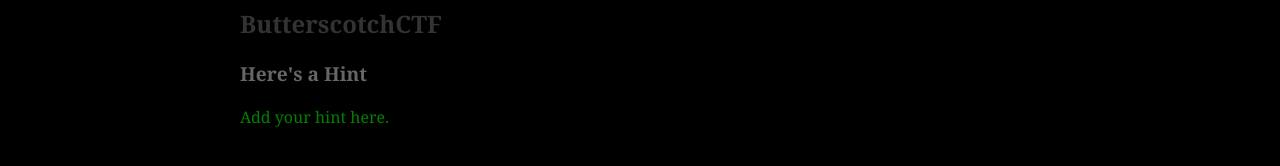
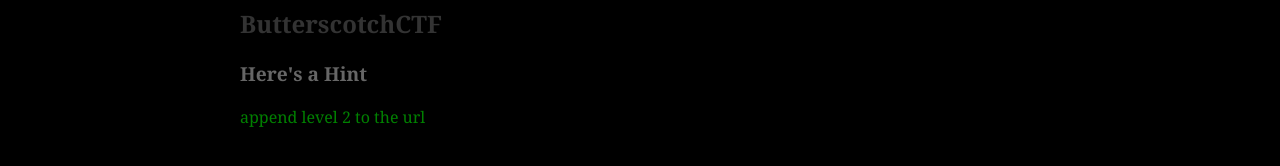
Before and after one commit to butterscotchctf/butterscotchctf.github.io, a Jekyll site: the page index.html, which Jekyll copies as it is, in a window 1280 px wide. Shown: the part 159-325 px from the top of the page. Built offline with Jekyll 4.4.1, drawn with Linux system fonts in a browser that asks for light colours.

Commit message:
Update index.html

```diff
--- a/index.html
+++ b/index.html
@@ -3,7 +3,7 @@
 <head>
     <meta charset="UTF-8">
     <meta name="viewport" content="width=device-width, initial-scale=1.0">
-    <title>Your GitHub Pages Website</title>
+    <title>ButterscotchCTF | Level 1 </title>
     <style>
         body {
             font-family: Georgia, serif; /* Font family set to Georgia serif */
@@ -43,7 +43,9 @@
     <main>
         <h2>ButterscotchCTF</h2>
         <h3>Here's a Hint</h3>
-        <p>Add your hint here.</p>
+         <script>
+            document.write(atob('YXBwZW5kIGxldmVsIDIgdG8gdGhlIHVybCA=')); // whaddup
+        </script>
     </main>
 </body>
 </html>
```
